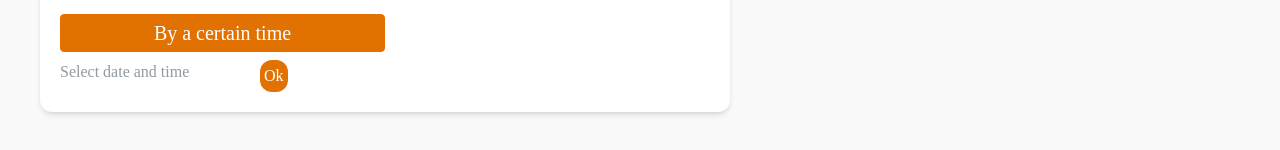
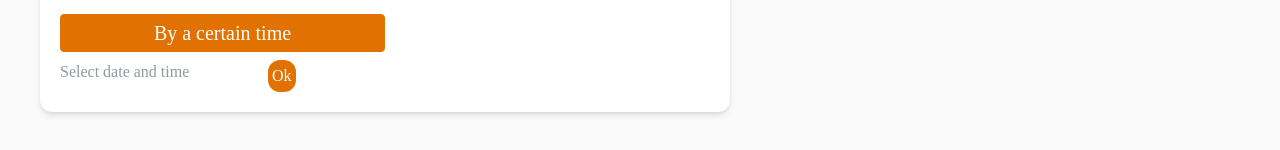
Before and after one commit to RostyslavKr/pizza_app, a React (Vite) app: page /order in a window 1280 px wide. Both pictures are taken after a click on the label "By a certain time". Shown: the part 868-1018 px from the top of the page. Built offline with nearby package versions, Linux system fonts and the light colour scheme.

Commit message:
Update Order.jsx

```diff
--- a/src/components/Order.jsx
+++ b/src/components/Order.jsx
@@ -241,7 +241,7 @@ export const Order = ({ pizza, removeOrder }) => {
                           onChange={setSelectedDate}
                         />
                         <button
-                          class="rounded-xl bg-amber-600  hover:bg-amber-700 p-1 min-ml-2 text-white cursor-pointer"
+                          class="rounded-xl bg-amber-600  hover:bg-amber-700 p-1 ml-2 text-white cursor-pointer"
                           type="button"
                         >
                           Ok
```
